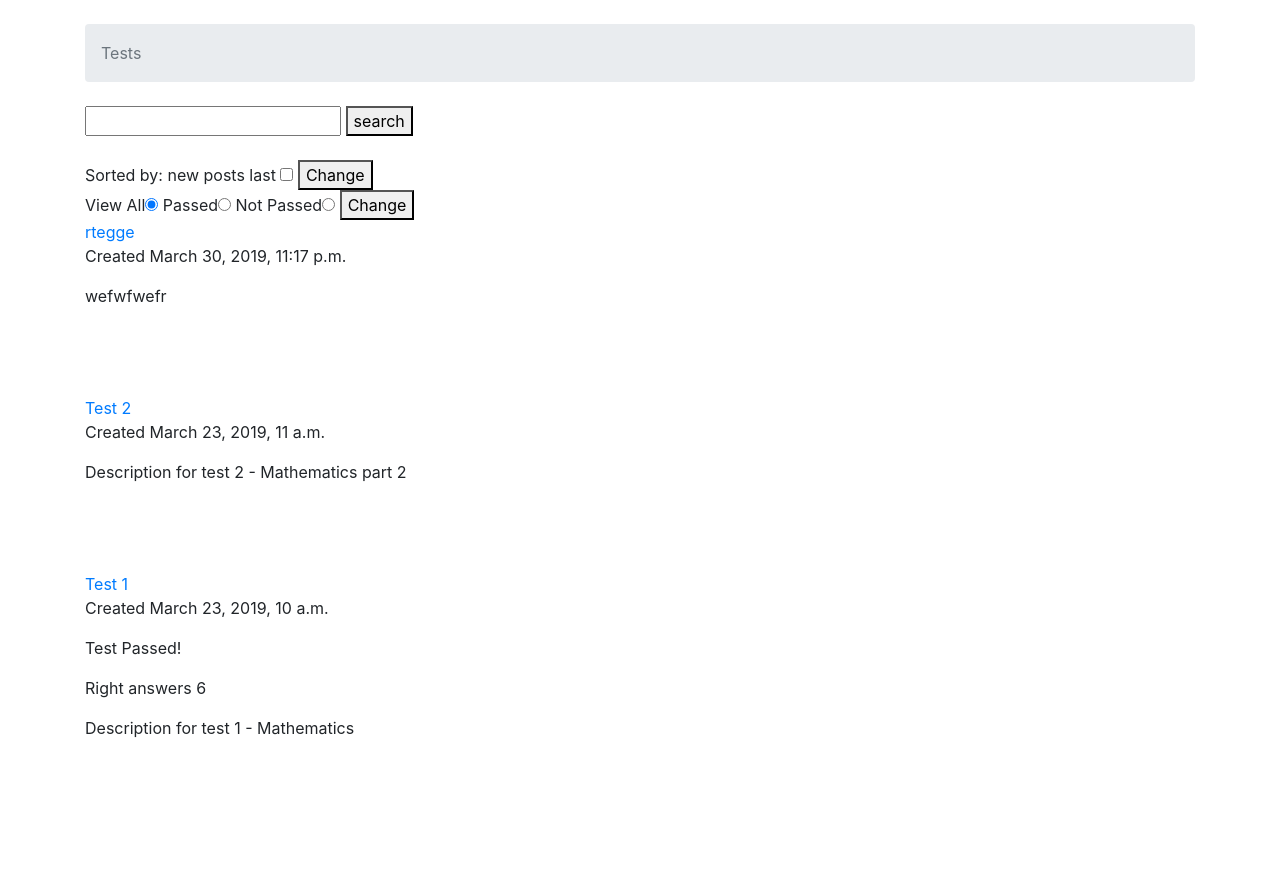
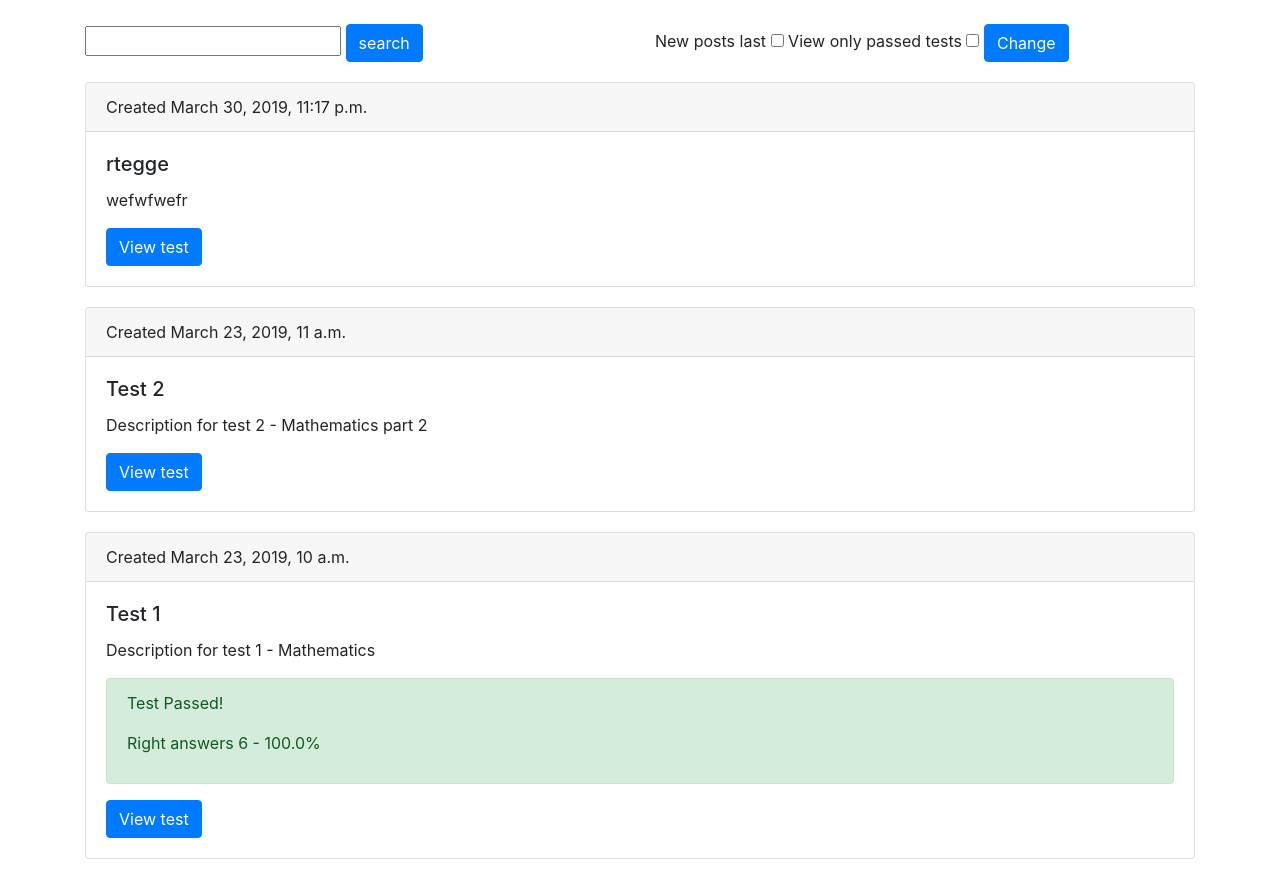
Before and after one commit to DIMON1702/testsproject, a Django app: page /all_tests/ in a window 1280 px wide. Shown: the part 66-945 px from the top of the page. Before the commit the page ends 804 px from the top, so only its background shows below. Run offline with Django 3.2, Linux system fonts and the light colour scheme; a user stored in the database is signed in; data comes from the database, SQL or seed files in the repository; both versions use the stored data as it was after the commit; some libraries are stand-ins or nearby versions.

Commit message:
Bootstrap to html page. Fix script for created test

```diff
--- a/static/css/testStyles.css
+++ b/static/css/testStyles.css
@@ -1,13 +1,29 @@
 ul {
-  margin-left:  0;
+  margin-left: 0;
   padding-left: 0;
 }
 
-li{
-    list-style-type: none;
-    padding: 5px 0;
+li {
+  list-style-type: none;
+  padding: 5px 0;
 }
 
 .data-container {
   padding: 7px;
 }
+
+.center-b {
+  text-align: center;
+}
+
+.static-margin {
+  margin: 20px 0;
+}
+
+.right-b {
+  text-align: right;
+}
+
+.radio-margin {
+  margin-right: 15px;
+}
--- a/templates/all_tests.html
+++ b/templates/all_tests.html
@@ -1,60 +1,113 @@
 {% extends 'base.html' %}
 
-{% block breadcrumb %}
-  <li class="breadcrumb-item active">Tests</li>
-{% endblock %}
+{% block title %}All tests{% endblock %}
 
 {% block content %}
- <!--<a href="test_create" class="btn btn-primary ml-2">Create test</a>-->
-
+<br>
+<div class="row">
+  <div class="col">
     <form action="" method="GET">
       <input type="text" name="q" />
-    <button type="submit">search</button>
+      <button type="submit" class="btn btn-primary">search</button>
     </form>
-  <br>
     {% if seens != None %}
     {% for seen in seens %}
-
     <a href="{% url 'test_view' seen.id %}">{{ seen.name }}</a>
     <p>{{ seen.description }}</p>
-
     {% empty %}
-
     <p> No results </p>
     {% endfor %}
     {% endif %}
+  </div>
+  <div class="col">
+    <form method="GET">
+      New posts last
+      <input type="checkbox" name="order_by" />
+
+      View only passed tests
+      <input type="checkbox" name="view" />
+      <button type="submit" class="btn btn-primary">Change</button>
+    </form>
+  </div>
+</div>
+
+{% if view == "all" %}
+  {% for test in tests %}
+    <div class="card static-margin">
+      <div class="card-header">
+        Created {{test.created_date}}
+      </div>
+      <div class="card-body">
+        <h5 class="card-title">{{ test.name }}</h5>
+        <p class="card-text">{{test.description}}</p>
+        {% for test_result in tests_results %}
+          {% if test_result.test_id == test.id %}
+            <div class="alert alert-success" role="alert">
+            <p>Test Passed!</p>
+            <p>Right answers {{test_result.correct_answers}} - {{test_result.correct_answers_percent}}%</p>
+            </div>
+          {% endif %}
+        {% endfor %}
+        <a href="{% url 'test_view' test.id %}" class="btn btn-primary">View test</a>
+      </div>
+    </div>
+  {% endfor %}
+{% else %}
+  {% for test_result in tests_results %}
+    {% for test in tests %}
+      {% if test_result.test_id == test.id %}
+        <div class="card static-margin ">
+          <div class="card-header">
+            Created {{test.created_date}}
+          </div>
+          <div class="card-body">
+            <h5 class="card-title">{{ test.name }}</h5>
+            <p class="card-text">{{test.description}}</p>
+            <div class="alert alert-success" role="alert">
+            <p>Test Passed!</p>
+            <p>Right answers {{test_result.correct_answers}} - {{test_result.correct_answers_percent}}%</p>
+            </div>
+            <a href="{% url 'test_view' test.id %}" class="btn btn-primary">View test</a>
+          </div>
+        </div>
+      {% endif %}
+    {% endfor %}
+  {% endfor %}
+{% endif %}
+{% endblock %}
 
 
-  <form action="" method="GET">
-  Sorted by: new posts last
-    <input type="checkbox" name="order_by" />
-    <button type="submit">Change</button>
-  </form>
 
 
-<form action="" method="GET">
-  View
-    All<input type="radio" name="view" value="all" checked/>
-    Passed<input type="radio" name="view" value="passed"/>
-    Not Passed<input type="radio" name="view" value="not_passed"/>
-    <button type="submit">Change</button>
-  </form>
 
 
+{% if view == "all" %}
   {% for test in tests %}
+  <div>
     <a href="{% url 'test_view' test.id %}">{{ test.name }}</a>
     <p>Created {{test.created_date}}</p>
     {% for test_result in tests_results %}
-           <!--DELETE--> {% if test_result.test_id == test.id and test_result.user_id == user.id %}
+      {% if test_result.test_id == test.id %}
         <p>Test Passed!</p>
         <p>Right answers {{test_result.correct_answers}}</p>
       {% endif %}
     {% endfor %}
     <p>{{test.description}}</p>
+  </div>
+  {% endfor %}
+
+{% else %}
+{% for test_result in tests_results %}
+  {% for test in tests %}
+    {% if test_result.test_id == test.id %}
+    <div>
+      <a href="{% url 'test_view' test.id %}">{{ test.name }}</a>
+      <p>Created {{test.created_date}}</p>
+      <p>Right answers {{test_result.correct_answers}}</p>
+      <p>{{test.description}}</p>
+    </div>
+    {% endif %}
+  {% endfor %}
+{% endfor %}
+{% endif %}
 <br>
-        <br>
-        <br>
-    {% endfor %}
-      <br>
-{% endblock %}
-if
--- a/templates/base.html
+++ b/templates/base.html
@@ -45,16 +45,10 @@
 </nav>
 
     <div class="container">
-      <ol class="breadcrumb my-4">
-        {% block breadcrumb %}
-        {% endblock %}
       </ol>
       {% block content %}
       {% endblock %}
     </div>
     {% endblock body %}
-
-
-
   </body>
 </html>
--- a/templates/login.html
+++ b/templates/login.html
@@ -1,6 +1,6 @@
 {% extends 'base_accounts.html' %}
 
-{% block title %}Log in to Django Boards{% endblock %}
+{% block title %}Log in{% endblock %}
 
 {% block content %}
   <div class="row justify-content-center">
--- a/tests/views.py
+++ b/tests/views.py
@@ -3,7 +3,7 @@ from django.contrib.auth.decorators import login_required
 from django.views.generic import DetailView, ListView, TemplateView, FormView
 from django.core.exceptions import ObjectDoesNotExist
 import json
-
+from django.http import JsonResponse, HttpResponse
 from .models import Test, Question, Answer, Comment, TestResult
 from .forms import AddTest
 
@@ -11,11 +11,8 @@ from .forms import AddTest
 def home(request):
     return render(request, 'home.html')
 
-# TODO:  search, filter forpassed tests
-
-
 def all_tests(request):
-    #sort_type = 'not_passed'
+    view = "all"
     if 'q' in request.GET and request.GET['q']:
         if request.GET['q'].strip():
             query_string = request.GET.get('q')
@@ -32,24 +29,9 @@ def all_tests(request):
         tests_results = TestResult.objects.filter(user_id=user.id)
 
         if 'view' in request.GET:
-            #    tests_results = TestResult.objects.filter(
-            #        user_id=user.id).select_related('user')
+            view = "only_passed"
 
-            tests_results = TestResult.objects.filter(
-                user_id=user.id).values('test_id')
-            tests = Test.objects.filter(id__in=tests_results)
-
-            # not that operation
-
-            tests = Test.objects.difference(Test.objects.filter().values('id'),
-                                            TestResult.objects.filter(user_id=user.id).values('test_id'))
-
-            # for test in tests:
-            #   if tests_result.filter(test_id__in=tests).exists():
-
-            # tests = Test.objects.filter(id=tests_user_pass.values('test_id')) #как здесь получить список всех моделей теста у которых тест_ид совпадает с ид теста?
-
-    return render(request, 'all_tests.html', {'tests': tests, 'tests_results': tests_results, 'user': user})
+    return render(request, 'all_tests.html', {'tests': tests, 'tests_results': tests_results, 'user': user, 'view': view})
 
 
 def test_view(request, id):
@@ -62,28 +44,16 @@ def test_view(request, id):
             return redirect('test_list', test.id)
         else:
             return render(request, 'test_result.html', {'result': test_res.correct_answers, 'percent_res': test_res.correct_answers_percent})
-        # render(request, 'test_list.html', {'test': test})
 
     return render(request, 'test_view.html', {'test': test})
 
-# TODO: 4th step
 @login_required
 def test_create(request):
     if request.method == 'POST':
         form = AddTest(request.POST)
-
     else:
         form = AddTest()
     return render(request, 'test_create.html', {'form': form})
-
-
-'''class TestListView(ListView):
-    model = Test
-
-    def get_queryset(self):
-        queryset = super(TestListView, self).get_queryset()
-        return  queryset.filter()
-'''
 
 
 @login_required
@@ -144,7 +114,6 @@ def new_comment(request, id):
     return render(request, 'new_comment.html', {'test': test})
 
 
-
 def test_json(request):
     if request.method == 'POST':
         new_test = json.loads(request.POST['jsonObj'])
@@ -155,7 +124,7 @@ def test_json(request):
         test = Test.objects.create(
             name=test_name,
             description=test_description,
-            created_by = user
+            created_by=user
         )
         for question in questions:
             question_name = question["text"]
@@ -170,4 +139,5 @@ def test_json(request):
                     is_right=answer["isCorrect"],
                     question=new_question
                 )
-    return redirect('all_tests')
+        return JsonResponse({'redirect_url': 'all_tests'})
+    # return redirect('all_tests')
--- a/testsproject/urls.py
+++ b/testsproject/urls.py
@@ -40,7 +40,4 @@ urlpatterns = [
     url(r'^test_result/$', tests_views.test_result, name='test_result'),
     url(r'^all_tests/$', tests_views.all_tests, name='all_tests'),
     url(r'^test_upload$', tests_views.test_json, name='test_json'),
-    #url(r'^test_list/(\d+)/$', tests_views.TestListView.as_view(template_name='test_list.html'), name='test_list'),
-    #url(r'^signup/$', accounts_views.signup, name='signup'),
-    #url(r'^tests/$', tests_views.tests, name='tests' ),
 ] + static(settings.MEDIA_URL, document_root=settings.MEDIA_ROOT)
```
Also changed, not shown: static/js/questions.js (+16 -11 lines), templates/home.html (+14 -7 lines), templates/my_account.html (+5 -14 lines), templates/new_comment.html (+2 -6 lines), templates/test_create.html (+17 -18 lines), templates/test_list.html (+6 -12 lines), templates/test_result.html (+5 -4 lines), templates/test_view.html (+29 -14 lines), db.sqlite3, testsproject/settings.py (line endings or trailing spaces). Lines whose indentation alone changed are shown as unchanged.
